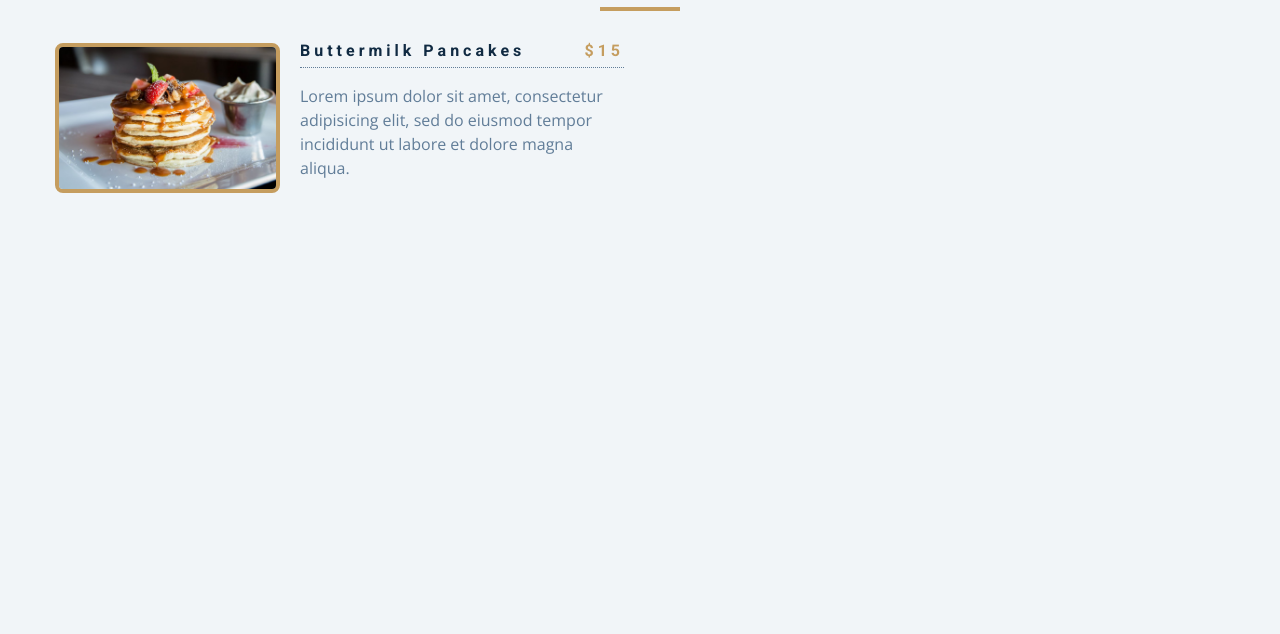
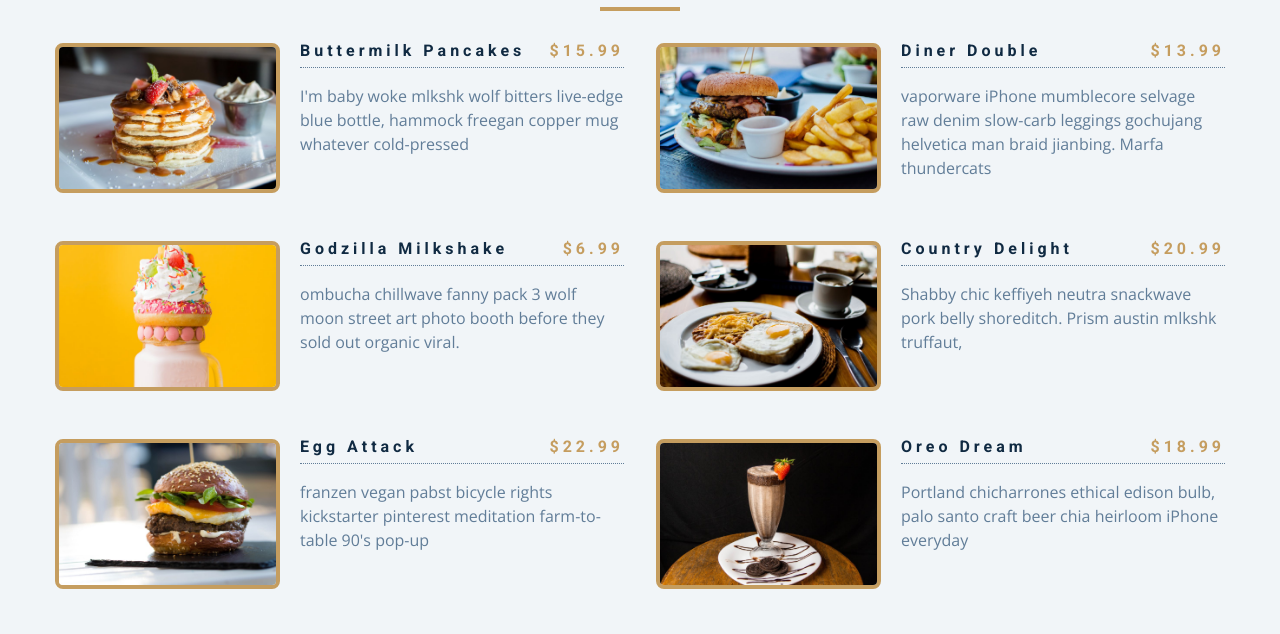
Before and after one commit to rudyjm3/food-menu, a plain HTML site: page index.html in a window 1280 px wide. Shown: the part 125-759 px from the top of the page. Drawn offline with nearby package versions, Linux system fonts and the light colour scheme; files that its build step writes are made by us from their sources.

Commit message:
setup the js coode in app.js to map the menu and return items dynamical / html.

```diff
--- a/app.js
+++ b/app.js
@@ -1,3 +1,4 @@
+// items
 const menu = [
   {
     id: 1,
@@ -72,3 +73,26 @@ const menu = [
     desc: `skateboard fam synth authentic semiotics. Live-edge lyft af, edison bulb yuccie crucifix microdosing.`,
   },
 ];
+
+const sectionCenter = document.querySelector('.section-center');
+
+window.addEventListener('DOMContentLoaded', function() {
+  let displayMenu = menu.map(function(item){
+    //console.log(item);
+
+    //return item;
+    return `<article class="menu-item">
+      <img src="${item.img}" class="photo" alt="${item.title}">
+      <div class="item-info">
+        <header>
+          <h4>${item.title}</h4>
+          <h4 class="price">$${item.price}</h4>
+        </header>
+        <p class="item-text">${item.desc}</p>
+      </div>
+    </article>`
+  });
+  displayMenu = displayMenu.join("")
+  //console.log(displayMenu);
+  sectionCenter.innerHTML = displayMenu;
+});
--- a/index.html
+++ b/index.html
@@ -7,7 +7,7 @@
     <!-- font awesome -->
     <link
       rel="stylesheet"
-      href="./fontawesome-free-5.12.0-web/css/all.min.css"
+      href="./fontawesome-free-5.14.0-web/css/all.min.css"
     />
     <!-- styles -->
     <link rel="stylesheet" href="styles.css" />
@@ -32,7 +32,7 @@
               <h4>buttermilk pancakes</h4>
               <h4 class="price">$15</h4>
             </header>
-            <p class="item-text">Lorem ipsum dolor sit amet, consectetur adipisicing elit, sed do eiusmod tempor incididunt ut labore et dolore magna aliqua. </p>
+            <p class="item-text">Lorem ipsum dolor sit amet, consectetur adipisicing elit, sed do eiusmod tempor incididunt ut labore et dolore magna aliqua.</p>
           </div>
         </article>
         <!-- END SINGLE ITEM -->
```
